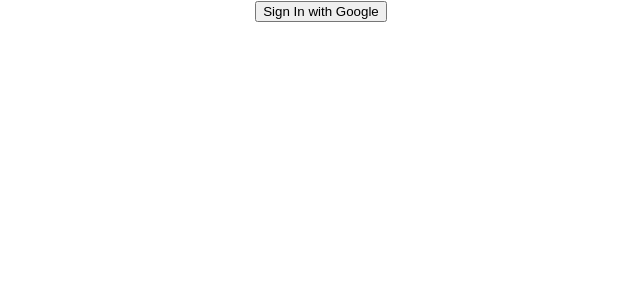
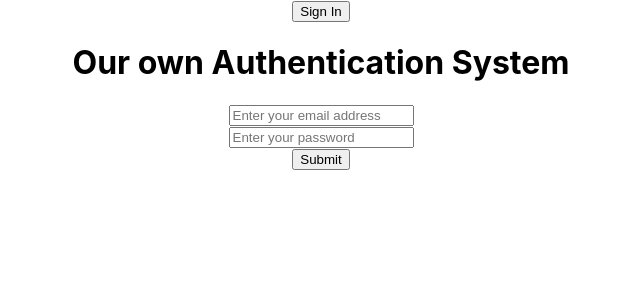
Before and after one commit to 0nahid/firebase-login-prac, a React (Create React App) app: page / in a window 1280 px wide. Shown: the top 300 px of the page, without its empty margins (319-959 px from the left). Built offline with nearby package versions, Linux system fonts and the light colour scheme.

Commit message:
added user input field for username & password

```diff
--- a/src/Home/Home.jsx
+++ b/src/Home/Home.jsx
@@ -1,5 +1,10 @@
 import { initializeApp } from "firebase/app";
-import { getAuth, GoogleAuthProvider, signInWithPopup } from "firebase/auth";
+import {
+  getAuth,
+  GoogleAuthProvider,
+  signInWithPopup,
+  signOut,
+} from "firebase/auth";
 import React, { useState } from "react";
 import firebaseConfig from "../Firebase/Firebase";
 initializeApp(firebaseConfig);
@@ -20,7 +25,7 @@
       .then((result) => {
         const { displayName, email, photoURL } = result.user;
         const signedUser = {
-          isSignIn: true,
+          isSignedIn: true,
           name: displayName,
           email: email,
           photo: photoURL,
@@ -31,10 +36,35 @@
         console.log(error);
       });
   };
+  const handleSignOut = () => {
+    signOut(auth)
+      .then((res) => {
+        const signedUser = {
+          isSignedIn: false,
+          name: "",
+          email: "",
+          photo: "",
+        };
+        setUser(signedUser);
+      })
+      .catch((error) => console.log(error));
+  };
+
+  const handleSubmit = () => {
+    console.log("Submitted");
+  };
+
+  const handleChange = (e) => {
+    console.log(e.target.name , e.target.value);
+  };
 
   return (
     <div>
-      <button onClick={handleSignIn}>Sign In with Google</button>
+      {user.isSignedIn ? (
+        <button onClick={handleSignOut}> Sign Out</button>
+      ) : (
+        <button onClick={handleSignIn}>Sign In</button>
+      )}
       {user.isSignedIn && (
         <div>
           <p> Welcome, {user.name} </p>
@@ -46,6 +76,28 @@
           />
         </div>
       )}
+      <h1>Our own Authentication System</h1>
+      <form action="" onSubmit={handleSubmit}>
+        <input
+          type="email"
+          name="email"
+          id="input-email"
+          placeholder="Enter your email address"
+          onBlur={handleChange}
+          required
+        />{" "}
+        <br />
+        <input
+          type="password"
+          name="password"
+          id="password"
+          placeholder="Enter your password"
+          onBlur={handleChange}
+          required
+        />{" "}
+        <br />
+        <input type="submit" value="Submit" />
+      </form>
     </div>
   );
 };
```
